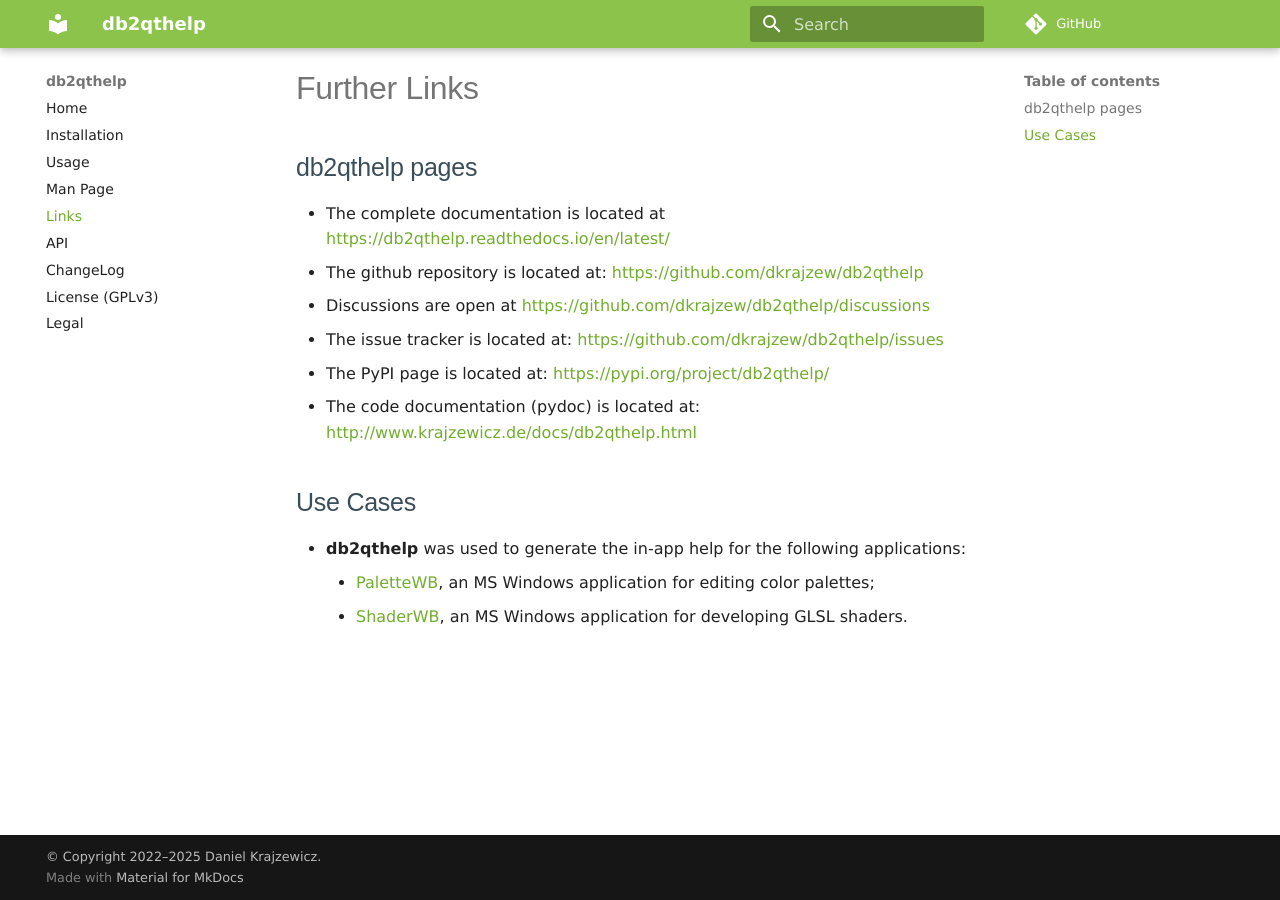
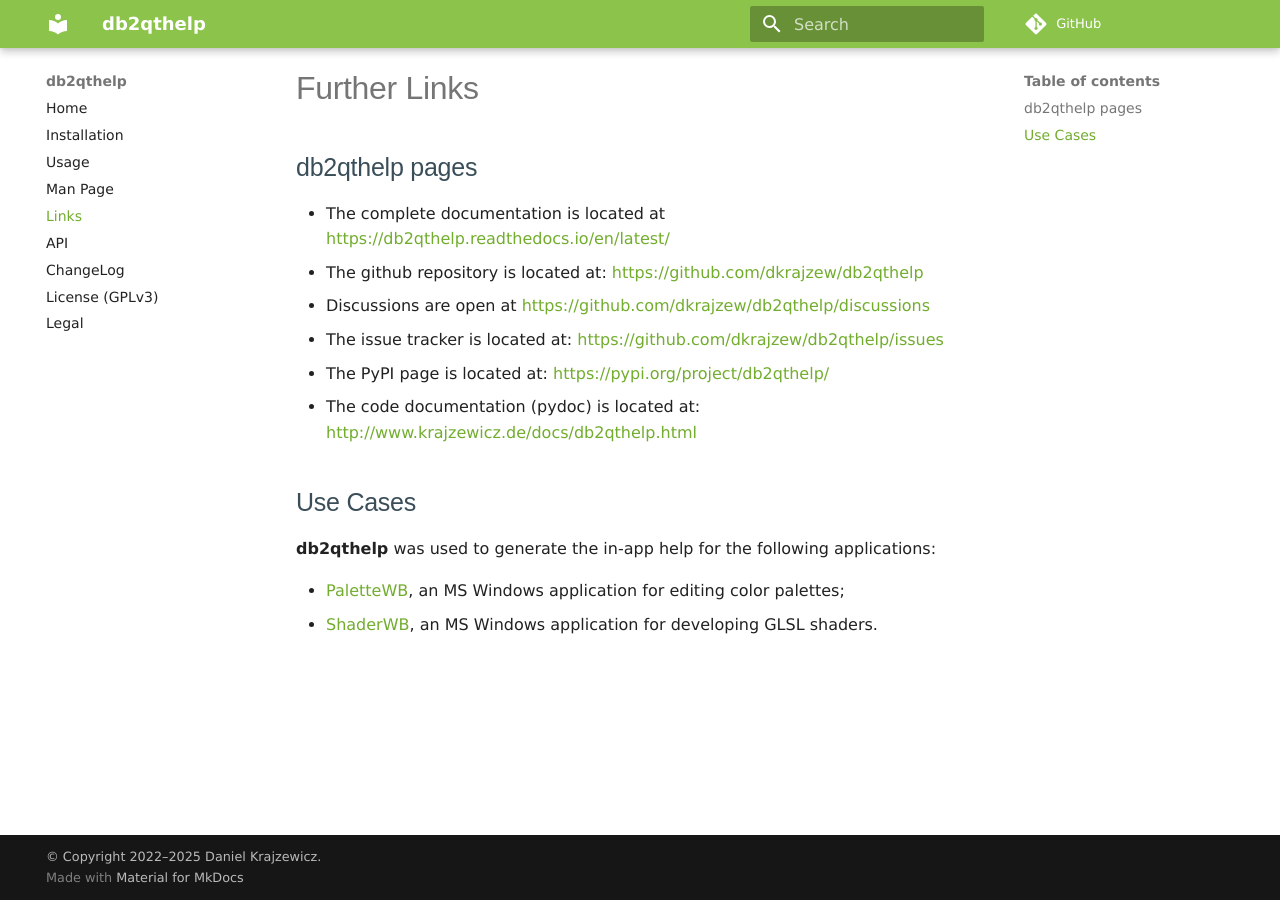
Before and after one commit to dkrajzew/db2qthelp, an MkDocs documentation site: the page built from docs/links.md, in a window 1280 px wide. Built offline with MkDocs 1.6.1 and Material for MkDocs 9.7.7, drawn with Linux system fonts in a browser that asks for light colours; comment, search, counter and statistics services are not loaded.

Commit message:
updating docs

```diff
--- a/docs/links.md
+++ b/docs/links.md
@@ -11,6 +11,7 @@
 
 ## Use Cases
 
-* __db2qthelp__ was used to generate the in-app help for the following applications:
-    * [PaletteWB](https://www.palettewb.com), an MS Windows application for editing color palettes;
-    * [ShaderWB](https://www.krajzewicz.de/blog/shaderwb.php), an MS Windows application for developing GLSL shaders.
+**db2qthelp** was used to generate the in-app help for the following applications:
+
+* [PaletteWB](https://www.palettewb.com), an MS Windows application for editing color palettes;
+* [ShaderWB](https://www.krajzewicz.de/blog/shaderwb.php), an MS Windows application for developing GLSL shaders.
```
